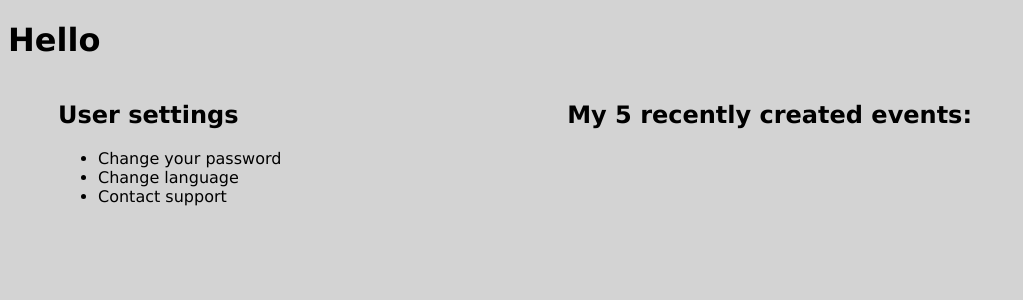
After one commit to milessic/python-portfolio, a Django app: template event_app_2/event_world/events_2/events/templates/users_current.html in a window 1280 px wide. The commit adds this page. Shown: the top 300 px of the page, without its empty margins (0-1023 px from the left). Run offline with Django 3.2, Linux system fonts and the light colour scheme; the template is opened without the code that fills it, so the values that code supplies are empty.

Commit message:
events2.0 adding users/current

```diff
--- a/event_app_2/event_world/events_2/events/forms.py
+++ b/event_app_2/event_world/events_2/events/forms.py
@@ -2,6 +2,8 @@ from django import forms
 
 
 class CreateEventForm(forms.Form):
+    groups = [["ALL", "All"]]
+    user_group = forms.ChoiceField(choices=groups, required=False)
     event_name = forms.CharField(label='Event Name', max_length=100)
     event_description = forms.CharField(widget=forms.Textarea(attrs={"rows":"5"}))
     event_start_date = forms.DateField(label="Event Start")
--- a/event_app_2/event_world/events_2/events/models.py
+++ b/event_app_2/event_world/events_2/events/models.py
@@ -9,5 +9,10 @@ class Event(models.Model):
     lead_person = models.CharField(max_length=255, null=True)
     event_ticketed = models.BooleanField(null=False)
     event_price = models.IntegerField(null=True)
+    # new fields
+    creation_date = models.DateTimeField(auto_now_add=True)
+    last_update = models.DateTimeField(auto_now=True)
+    created_by = models.CharField(max_length=80)
+    user_group = models.CharField(max_length=80)
 # Create your models here.
 # event = Event(event_name="", event_start_date="2023-11-11 00:00", event_end_date="2023-11-11 23:59",event_description="", lead_person="Milosz", event_ticketed=False, event_price=0)
--- a/event_app_2/event_world/events_2/events/static/styles.css
+++ b/event_app_2/event_world/events_2/events/static/styles.css
@@ -1,3 +1,4 @@
+/* BODY AND TOPNAV */
 body {
   background-color: lightgray;
   font-family: verdana;
@@ -33,6 +34,7 @@ body {
   color: white;
 }
 
+/* EVENT FORM */
 .event-form label {
   color: black;
   font-size: 18px;
@@ -155,6 +157,7 @@ div.tile {
   margin-left:20px;
 }
 
+/* MONITOR */
 .monitor-event-list {
   padding-left: 30px;
   list-style: none;
@@ -188,6 +191,7 @@ div.tile {
   left: 600px;
 }
 
+/* FILTERS */
 .monitor-filters {
   padding-left: 30px;
 }
@@ -224,6 +228,7 @@ div.tile {
   background: #04AA6D;
 }
 
+/* POPUP */
 .popup {
     position: fixed;
     z-index: 1;
@@ -243,3 +248,16 @@ div.tile {
   padding: 15px;
   text-align: center;
 }
+
+/* USERS */
+.user-content {
+  margin: 0px 300px 0px 50px;
+}
+
+.user-content .right-block {
+  float: right;
+}
+
+.user-content .left-block {
+  float: left;
+}
--- a/event_app_2/event_world/events_2/events/templates/create.html
+++ b/event_app_2/event_world/events_2/events/templates/create.html
@@ -16,6 +16,10 @@
         {% endif %}
 
         <div class="left-form">
+            <div class="field-wrapper">
+                <label for="{{ form.user_group.id_for_label }}">Event group: *</label>
+                {{ form.user_group }}
+            </div>
             <div class="field-wrapper">
                 <label for="{{ form.event_name.id_for_label  }}">Event name: * </label>
                 {{ form.event_name }}
--- a/event_app_2/event_world/events_2/events/templates/events_help.html
+++ b/event_app_2/event_world/events_2/events/templates/events_help.html
@@ -1,7 +1,7 @@
 {% extends "master.html" %}
 
 {% block title %}
-    Help
+    Helloevent Help
 {% endblock %}
 
 {% block content %}
--- a/event_app_2/event_world/events_2/events/templates/master.html
+++ b/event_app_2/event_world/events_2/events/templates/master.html
@@ -12,9 +12,9 @@
     <div class="topnav">
         <a class="active" href="/">Home</a>
         <a href="/monitor">Monitor</a>
-        <a href="/events_help">Help</a>
+        <a href="/events_help" target="_blank" rel="noopener noreferrer">Help</a>
         <a href="{% url 'logout' %}" class="split">logout</a>
-        <a href="/xx" class="split">(: {{ user.username }}</a>
+        <a href="/users/current" class="split">(: {{ user.username }}</a>
     </div>
     {% endif %}
     {% block content %}
--- /dev/null
+++ b/event_app_2/event_world/events_2/events/templates/users_current.html
@@ -0,0 +1,25 @@
+{% extends "master.html"%}
+{% block title %}
+Your Account
+{% endblock %}
+{% block content %}
+<h1>Hello {{ user.username }}</h1>
+<div class="user-content">
+    <div class="left-block">
+        <h2>User settings</h2>
+        <ul>
+            <li><a>Change your password</a></li>
+            <li><a>Change language</a></li>
+            <li><a>Contact support</a></li>
+        </ul>
+    </div>
+    <div class="right-block">
+        <h2>My 5 recently created events:</h2>
+        <ul id="recentlyCreatedEvents" class="recentEvents">
+            {% for e in created_e%}
+            <li><a href="/monitor/details/{{ e.id }}">{{ e.id }}</a> - {{ e.event_name }}</li>
+            {% endfor %}
+        </ul>
+    </div>
+</div>
+{% endblock %}
--- a/event_app_2/event_world/events_2/events/urls.py
+++ b/event_app_2/event_world/events_2/events/urls.py
@@ -6,6 +6,7 @@ urlpatterns = [
     path('create/', views.create, name='create'),
     path('monitor/', views.monitor, name='monitor'),
     path('monitor/details/<int:id>', views.details, name='details'),
+    path('users/current', views.users_current, name='users_current'),
     path('events_help/', views.events_help, name='events_help'),
     path('search/', views.search, name='search')
 ]
```
Also changed, not shown: event_app_2/event_world/events_2/events/templates/details.html (+13 -0 lines), event_app_2/event_world/events_2/events/views.py (+22 -6 lines).
